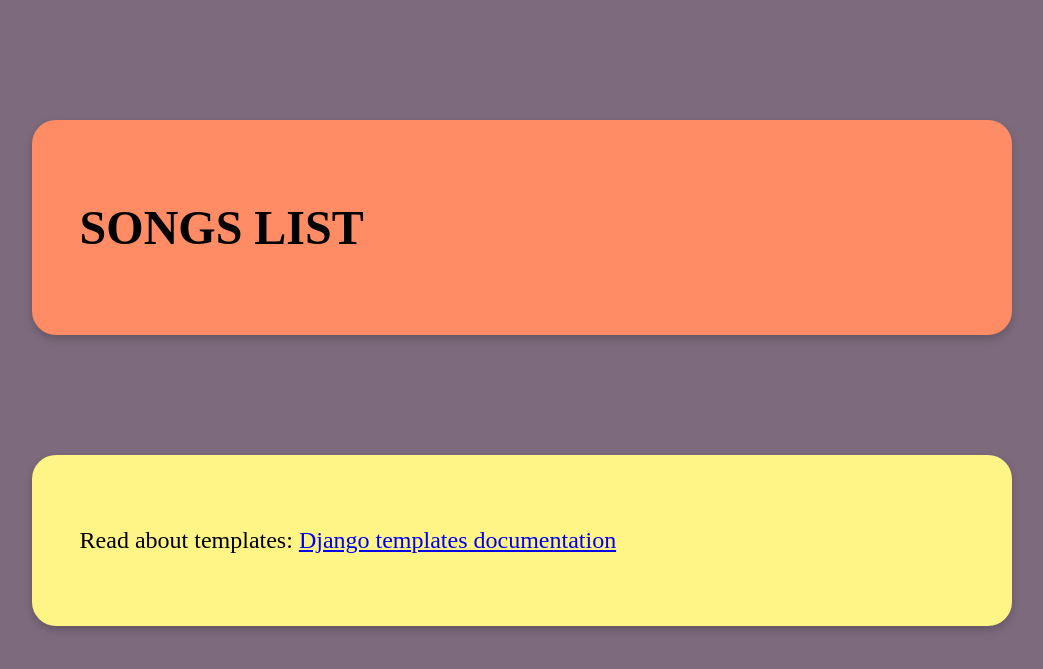
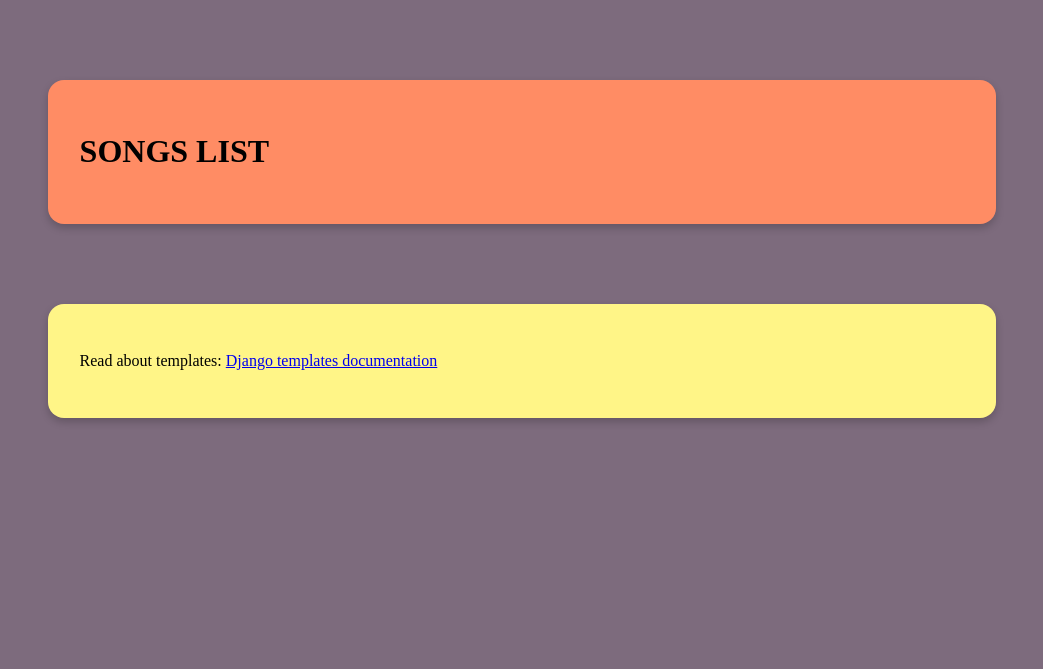
Before and after one commit to tutorials-4newbies/music_project, a Django app: page /songs_list/ in a window 1280 px wide. Shown: the top 669 px of the page, without its empty margins (118-1161 px from the left). Run offline with Django 4.2, Linux system fonts and the light colour scheme; data that the repository does not hold is empty.

Commit message:
fixup! added data and some css

```diff
--- a/songs_list/templates/songslist/index.html
+++ b/songs_list/templates/songslist/index.html
@@ -30,7 +30,6 @@
 
     footer, main {
         background-color: #FF8C64;
-        font-size: 1.5rem;
         margin: 5em auto;
         padding: 2em;
         width: 70%;
```
